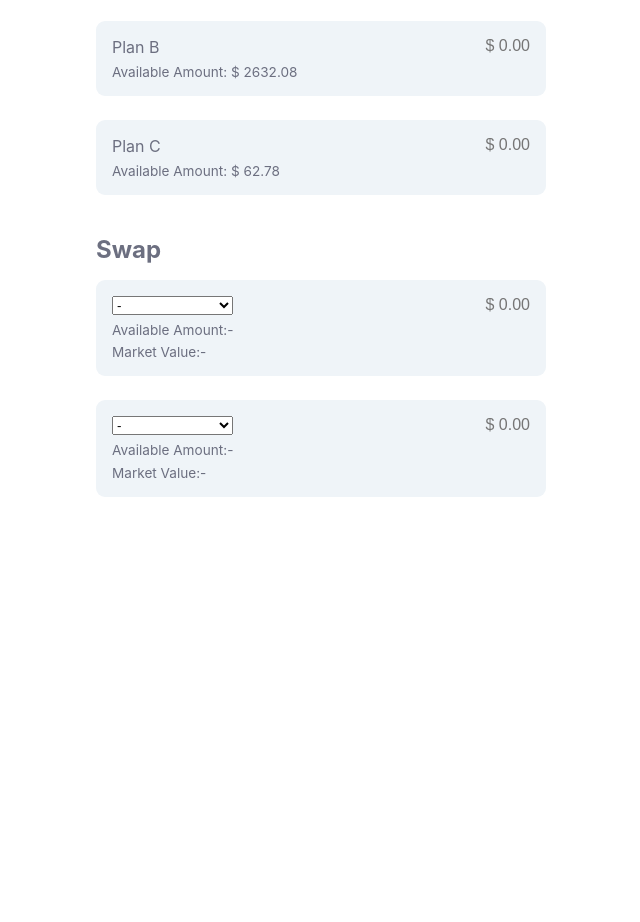
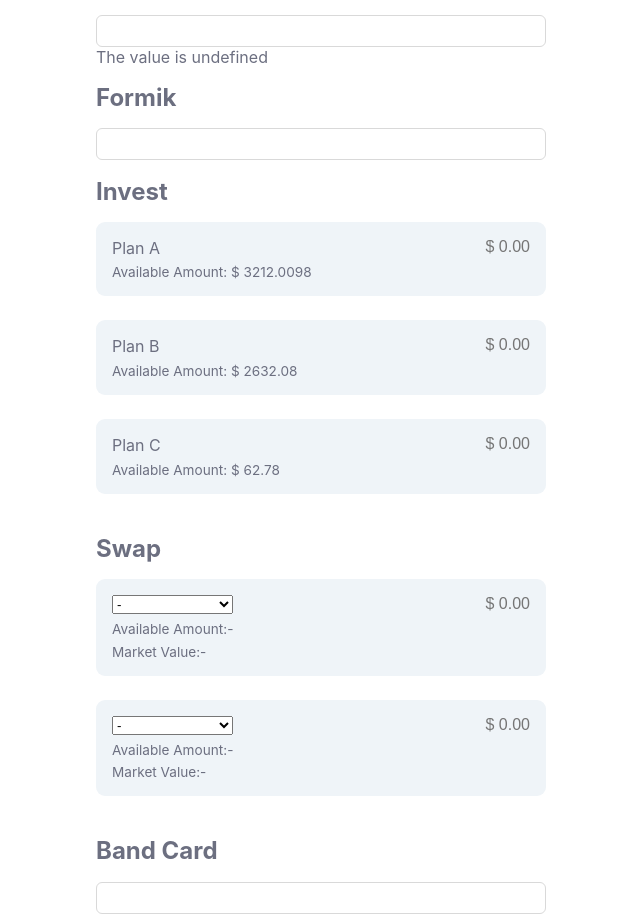
Before and after one commit to ctsin/async-input, a React (Create React App) app: page / in a window 1280 px wide. Shown: the part 147-1069 px from the top of the page, without its empty margins (319-959 px from the left). Before the commit the page ends 800 px from the top, so only its background shows below. Built offline with nearby package versions, Linux system fonts and the light colour scheme.

Commit message:
Async support and pattern support

```diff
--- a/package.json
+++ b/package.json
@@ -26,7 +26,7 @@
     "react-scripts": "5.0.1",
     "typescript": "^4.4.2",
     "web-vitals": "^2.1.0",
-    "yup": "^1.0.2"
+    "yup": "^1.1.1"
   },
   "scripts": {
     "start": "react-scripts start",
@@ -61,7 +61,9 @@
   },
   "devDependencies": {
     "@types/lodash": "^4.14.194",
+    "@types/yup": "^0.32.0",
     "cypress": "^12.7.0",
-    "eslint-plugin-cypress": "^2.12.1"
+    "eslint-plugin-cypress": "^2.12.1",
+    "msw": "^1.2.1"
   }
 }
--- a/src/App.tsx
+++ b/src/App.tsx
@@ -1,11 +1,21 @@
 import { Liquidity } from "./Components/Liquidity";
+import { FormikForm } from "./Components/FormikForm";
 import { Swap } from "./Components/Swap";
+import { PlainInput } from "./Components/PlainInput";
+import { PlainInputAsync } from "./Components/PlainInputAsync";
+import { QueryClient, QueryClientProvider } from "@tanstack/react-query";
+import { BankCard } from "./Components/BankCard";
 
 export const App = () => {
+  const queryClient = new QueryClient();
   return (
-    <>
+    <QueryClientProvider client={queryClient}>
+      <PlainInput />
+      <PlainInputAsync />
+      <FormikForm />
       <Liquidity />
       <Swap />
-    </>
+      <BankCard />
+    </QueryClientProvider>
   );
 };
--- /dev/null
+++ b/src/Components/BankCard.tsx
@@ -0,0 +1,24 @@
+import { useState } from "react";
+import { NumberFormatValues } from "react-number-format";
+import { CardContainer, H1, CardInput } from "./Styled";
+
+export const BankCard = () => {
+  const [value, setValue] = useState<number | undefined>(undefined);
+
+  const onValueChange = (values: NumberFormatValues) => {
+    const { floatValue } = values;
+
+    setValue(floatValue);
+  };
+
+  return (
+    <CardContainer>
+      <H1>Band Card</H1>
+      <CardInput
+        format="#### #### #### ####"
+        value={value}
+        onValueChange={onValueChange}
+      />
+    </CardContainer>
+  );
+};
--- /dev/null
+++ b/src/Components/FormikForm.tsx
@@ -0,0 +1,54 @@
+import { NumberFormatValues, NumericFormatProps } from "react-number-format";
+import { CardContainer, Contained, NumericPlain, H1, Error } from "./Styled";
+import { ErrorMessage, FieldConfig, Form, Formik, useField } from "formik";
+import * as yup from "yup";
+
+interface FooInputProps
+  extends Omit<NumericFormatProps, "value" | "defaultValue" | "customInput"> {
+  name: FieldConfig["name"];
+}
+
+const Numeric = (props: FooInputProps) => {
+  const { name } = props;
+  const [field, , { setValue }] = useField(props);
+  const { value } = field;
+
+  const onFooValueChange = ({ floatValue }: NumberFormatValues) => {
+    setValue(floatValue);
+  };
+
+  return (
+    <Contained>
+      <NumericPlain {...field} value={value} onValueChange={onFooValueChange} />
+      <ErrorMessage
+        name={name}
+        render={(msg) => (
+          <Error style={{ justifyContent: "flex-start" }}>{msg}</Error>
+        )}
+      />
+    </Contained>
+  );
+};
+
+export const FormikForm = () => {
+  const schema = yup.object().shape({ foo: yup.number().required().max(10) });
+
+  const onSubmit = () => {
+    console.log("SUBMITTED");
+  };
+
+  return (
+    <Formik
+      initialValues={{ foo: undefined }}
+      onSubmit={onSubmit}
+      validationSchema={schema}
+    >
+      <CardContainer>
+        <H1>Formik</H1>
+        <Form>
+          <Numeric name="foo" />
+        </Form>
+      </CardContainer>
+    </Formik>
+  );
+};
--- a/src/Components/Liquidity.tsx
+++ b/src/Components/Liquidity.tsx
@@ -1,4 +1,3 @@
-import { Row } from "antd";
 import { isString, isUndefined, random, round } from "lodash";
 import { nanoid } from "nanoid";
 import { useEffect, useState } from "react";
@@ -11,18 +10,10 @@ import {
   NumericFormatStyled,
   Error,
   H1,
-  Button,
+  Row,
 } from "./Styled";
 import { sleep } from "./utilities";
-
-export interface Warrant {
-  warrantID: string;
-  warrantName: string;
-  amountAvailable: number;
-  evaluatedPrice: number | undefined;
-}
-
-export type Warrants = Warrant[];
+import { Warrant, Warrants } from "../interface/Warrant";
 
 export interface Input extends Pick<Warrant, "warrantID" | "evaluatedPrice"> {
   active: boolean;
@@ -177,7 +168,6 @@ export const Liquidity = () => {
                   placeholder="$ 0.00"
                   prefix="$ "
                   disabled={loading}
-                  isError={isString(inputs[index].error)}
                 />
                 {inputs[index].error && <Error>{inputs[index].error}</Error>}
               </Container>
--- /dev/null
+++ b/src/Components/PlainInput.tsx
@@ -0,0 +1,24 @@
+import { useState } from "react";
+import { NumberFormatValues } from "react-number-format";
+import { CardContainer, H1, NumericPlain } from "./Styled";
+
+export const PlainInput = () => {
+  const [value, setValue] = useState<number | undefined>(undefined);
+
+  const onValueChange = (values: NumberFormatValues) => {
+    console.log(
+      "🚀 ~ file: PlainInput.tsx:9 ~ onValueChange ~ values:",
+      values
+    );
+    const { floatValue } = values;
+
+    setValue(floatValue);
+  };
+
+  return (
+    <CardContainer>
+      <H1>Plain Input</H1>
+      <NumericPlain value={value} onValueChange={onValueChange} />
+    </CardContainer>
+  );
+};
--- /dev/null
+++ b/src/Components/PlainInputAsync.tsx
@@ -0,0 +1,58 @@
+import { useMemo, useState } from "react";
+import { NumberFormatValues } from "react-number-format";
+import { CardContainer, Contained, H1, NumericPlain } from "./Styled";
+import { isNil, isUndefined } from "lodash";
+import { useQuery, useQueryClient } from "@tanstack/react-query";
+
+export const PlainInputAsync = () => {
+  const client = useQueryClient();
+  const [value, setValue] = useState<number | undefined>(undefined);
+
+  const onValueChange = ({ floatValue }: NumberFormatValues) => {
+    setValue((prev) => {
+      console.log("🚀 ~ file: PlainInputAsync.tsx:22 ~ setValue ~ prev:", prev);
+      console.log(
+        "🚀 ~ file: PlainInputAsync.tsx:27 ~ setValue ~ floatValue:",
+        floatValue
+      );
+      client.cancelQueries({ queryKey: [prev] });
+
+      return floatValue;
+    });
+  };
+
+  const { data, isInitialLoading } = useQuery({
+    queryKey: [value],
+    async queryFn({ signal }) {
+      const posts = await fetch("https://jsonplaceholder.typicode.com/posts", {
+        signal,
+      }).then((res) => res.json());
+      console.log(
+        "🚀 ~ file: PlainInputAsync.tsx:31 ~ queryFn: ~ posts:",
+        posts
+      );
+
+      return value;
+    },
+    enabled: !isUndefined(value),
+  });
+
+  const valueMessage = useMemo(() => {
+    if (isNil(data)) return `is ${String(data)}`;
+
+    const isEven = data % 2 === 0;
+
+    return isEven ? "is even" : "isn't even";
+  }, [data]);
+
+  return (
+    <CardContainer>
+      <H1>Async Plain Input</H1>
+      <Contained isLoading={isInitialLoading}>
+        <NumericPlain value={value} onValueChange={onValueChange} />
+      </Contained>
+
+      <div>The value {valueMessage}</div>
+    </CardContainer>
+  );
+};
--- a/src/Components/Styled.tsx
+++ b/src/Components/Styled.tsx
@@ -1,9 +1,14 @@
-import { keyframes } from "@emotion/react";
+import { css, keyframes } from "@emotion/react";
 import styled from "@emotion/styled";
-import { NumericFormat } from "react-number-format";
+import { NumericFormat, PatternFormat } from "react-number-format";
+
+export type ErrorProp = string | null;
 
 const BASE = 3;
 const SIZE = `${BASE}px`;
+const PRIMARY = "#4096ff";
+const PRIMARY_SHADOW = "0 0 0 2px rgba(5, 145, 255, 0.1)";
+const BORDER_COLOR = "#d9d9d9";
 const LIGHTER = "#b5b5b5";
 const DARKER = "#343536";
 const DANGER = "#c62828";
@@ -23,15 +28,33 @@ export const Label = styled.label`
   }
 `;
 
-export const NumericFormatStyled = styled(NumericFormat, {
-  shouldForwardProp(prop) {
-    return prop !== "isError";
-  },
-})<{ isError: boolean }>`
+const numericStyle = css`
+  display: flex;
+  align-items: center;
+  height: 30px;
+  padding: 0 11px;
+  border: 1px solid ${BORDER_COLOR};
+  border-radius: 6px;
+
+  &:focus-visible {
+    outline: none;
+    border-color: ${PRIMARY};
+    box-shadow: ${PRIMARY_SHADOW};
+  }
+`;
+
+export const CardInput = styled(PatternFormat)`
+  ${numericStyle}
+`;
+
+export const NumericPlain = styled(NumericFormat)`
+  ${numericStyle}
+`;
+
+export const NumericFormatStyled = styled(NumericFormat)`
   text-align: right;
   border: none;
   padding: 0;
-  color: ${({ isError }) => (isError ? DANGER : "inherit")};
   background-color: transparent;
   font-size: ${FONT_SIZE.Label};
   width: 140px;
@@ -114,14 +137,14 @@ export const indicator = keyframes`
   }
 `;
 
-export const Container = styled.div<{ isLoading: boolean }>`
+export const Container = styled.div<{ isLoading?: boolean }>`
   position: relative;
   display: flex;
   flex-direction: column;
 
   &::after {
     content: "";
-    display: ${({ isLoading }) => (isLoading ? "block" : "none")};
+    display: ${({ isLoading = false }) => (isLoading ? "block" : "none")};
     position: absolute;
     width: ${SIZE};
     height: ${SIZE};
@@ -132,3 +155,11 @@ export const Container = styled.div<{ isLoading: boolean }>`
     animation: ${indicator} 600ms linear infinite alternate;
   }
 `;
+
+export const Contained = styled(Container)`
+  &::after {
+    right: unset;
+    left: 29px;
+    bottom: 7px;
+  }
+`;
--- a/src/Components/Swap.tsx
+++ b/src/Components/Swap.tsx
@@ -1,4 +1,3 @@
-import { Row } from "antd";
 import { isEmpty, isNull, isUndefined, random } from "lodash";
 import { nanoid } from "nanoid";
 import { ChangeEvent, useEffect, useMemo, useState } from "react";
@@ -11,17 +10,10 @@ import {
   NumericFormatStyled,
   Error,
   H1,
+  Row,
 } from "./Styled";
 import { sleep } from "./utilities";
-
-export interface Warrant {
-  warrantID: string;
-  warrantName: string;
-  amountAvailable: number;
-  evaluatedPrice: number | undefined;
-}
-
-export type Warrants = Warrant[];
+import { Warrant, Warrants } from "../interface/Warrant";
 
 const ERROR = {
   EXCEED: "Exceeds asset balance",
@@ -286,7 +278,6 @@ export const Swap = () => {
               placeholder="$ 0.00"
               prefix="$ "
               disabled={sourceLoading}
-              isError={!isNull(sourceValueError)}
             />
             {sourceValueError && <Error>{sourceValueError}</Error>}
           </Container>
@@ -332,7 +323,6 @@ export const Swap = () => {
               placeholder="$ 0.00"
               prefix="$ "
               disabled={targetLoading}
-              isError={!isNull(targetValueError)}
             />
             {targetValueError && <Error>{targetValueError}</Error>}
           </Container>
--- /dev/null
+++ b/src/interface/Warrant.ts
@@ -0,0 +1,8 @@
+export interface Warrant {
+  warrantID: string;
+  warrantName: string;
+  amountAvailable: number;
+  evaluatedPrice: number | undefined;
+}
+
+export type Warrants = Warrant[];
```
Also changed, not shown: src/Components/CreatePool.tsx (added, +24 -0 lines), 1 other file (tests, documents, lock files or other folders).
